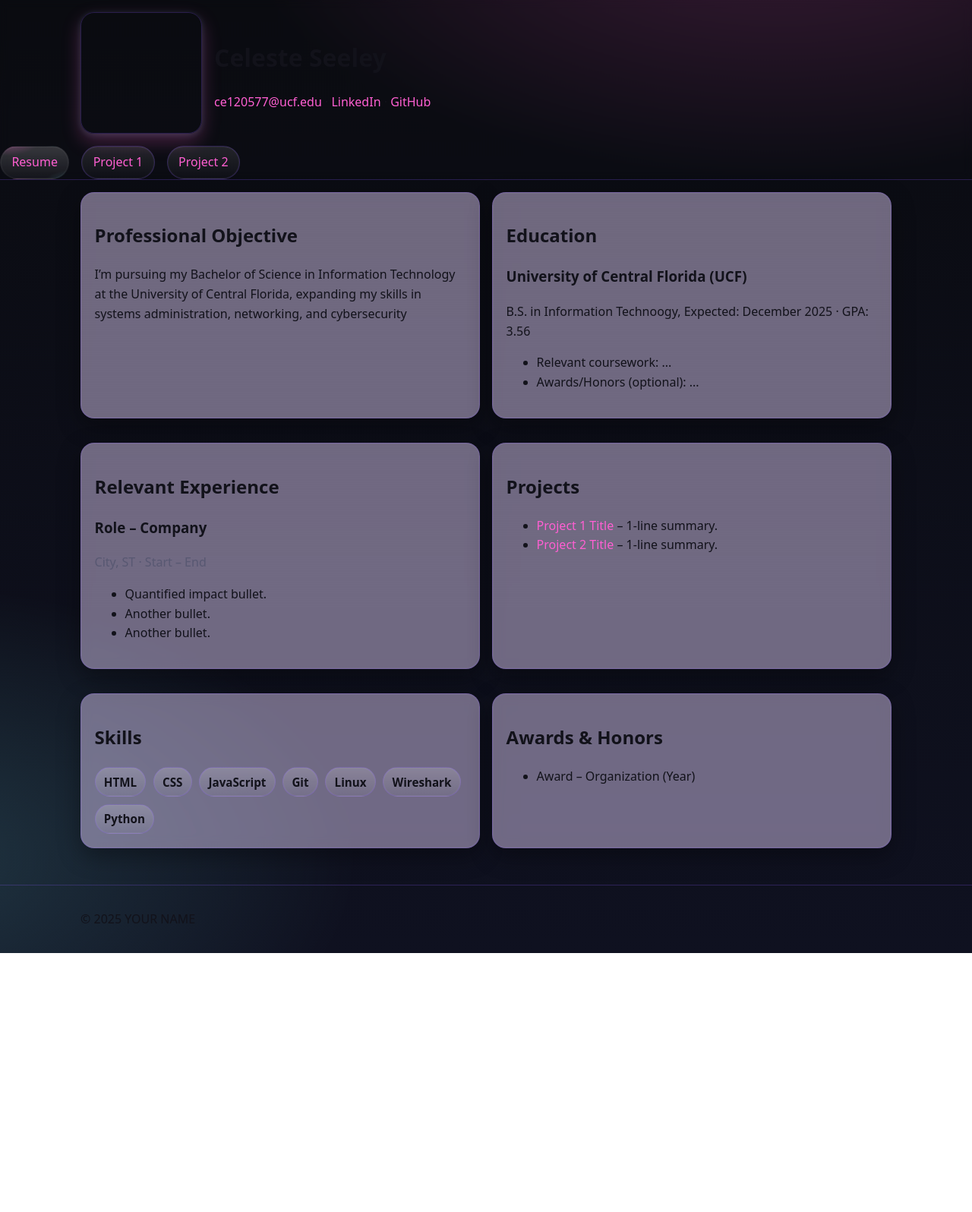
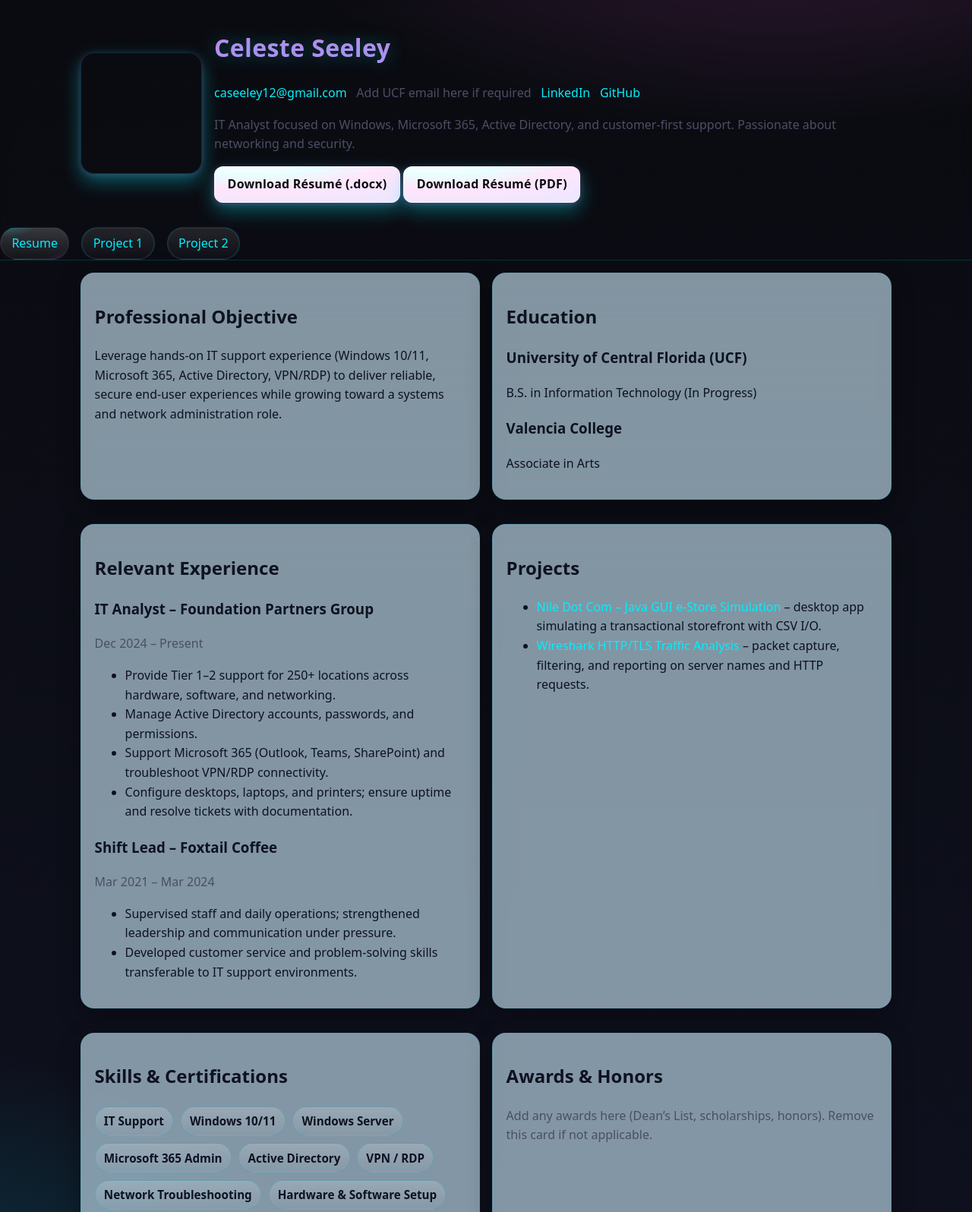
Before and after one commit to cas-dotcom/cas-dotcom.github.io, a plain HTML site: page index.html in a window 1280 px wide. Shown: the top 1596 px of the page at 76% size. Before the commit the page ends 1255 px from the top, so only its background shows below. Drawn offline with Linux system fonts and the light colour scheme.

Commit message:
Add files via upload

```diff
--- a/index.html
+++ b/index.html
@@ -9,18 +9,23 @@
   <link rel="stylesheet" href="styles.css" />
 </head>
 <body>
+  <span class="stars" aria-hidden="true"></span>
   <a class="skip-link" href="#main">Skip to main content</a>
 
   <header role="banner" class="site-header">
     <div class="container">
-      <img class="headshot" src="images/headshot.jpg" alt="Professional headshot of YOUR NAME" width="160" height="160" />
+      <img class="headshot" src="images/headshot.jpg" alt="Professional headshot of Celeste Seeley" width="160" height="160" />
       <div>
-        <h1>Celeste Seeley</h1>
+        <h1 class="holo-text">Celeste Seeley</h1>
         <p>
-          <a href="mailto:ce120577@ucf.edu">ce120577@ucf.edu</a> ·
-          <a href="https://www.linkedin.com/in/celeste-seeley-88b2a7195/" rel="me">LinkedIn</a> ·
-          <a href="https://github.com/cas-dotcom" rel="me">GitHub</a>
+          <a href="mailto:caseeley12@gmail.com">caseeley12@gmail.com</a>
+          · <span class="muted">Add UCF email here if required</span>
+          · <a href="#" aria-label="LinkedIn profile (add your URL)">LinkedIn</a>
+          · <a href="#" aria-label="GitHub profile (add your URL)">GitHub</a>
         </p>
+        <p class="muted">IT Analyst focused on Windows, Microsoft 365, Active Directory, and customer-first support. Passionate about networking and security.</p>
+        <p><a class="button" href="resume/Celeste-Seeley-Resume.docx" download>Download Résumé (.docx)</a>
+<a class="button" href="resume/Celeste-Seeley-Resume.pdf" download>Download Résumé (PDF)</a></p>
       </div>
     </div>
     <nav aria-label="Primary" class="nav">
@@ -36,31 +41,39 @@
     <section class="container grid two">
       <article aria-labelledby="objective-heading" class="card">
         <h2 id="objective-heading">Professional Objective</h2>
-        <p>I’m pursuing my Bachelor of Science in Information Technology at the University of Central Florida, expanding my skills in systems administration, networking, and cybersecurity</p>
+        <p>Leverage hands-on IT support experience (Windows 10/11, Microsoft 365, Active Directory, VPN/RDP) to deliver reliable, secure end-user experiences while growing toward a systems and network administration role.</p>
       </article>
 
       <article aria-labelledby="education-heading" class="card">
         <h2 id="education-heading">Education</h2>
         <h3>University of Central Florida (UCF)</h3>
-        <p>B.S. in Information Technoogy, Expected: December 2025 · GPA: 3.56</p>
-        <ul>
-          <li>Relevant coursework: ...</li>
-          <li>Awards/Honors (optional): ...</li>
-        </ul>
+        <p>B.S. in Information Technology (In Progress)</p>
+        <h3>Valencia College</h3>
+        <p>Associate in Arts</p>
       </article>
     </section>
 
     <section class="container grid two">
       <article aria-labelledby="experience-heading" class="card">
         <h2 id="experience-heading">Relevant Experience</h2>
-        <!-- If none, delete this whole article -->
+
         <section class="job">
-          <h3>Role – Company</h3>
-          <p class="muted">City, ST · Start – End</p>
+          <h3>IT Analyst – Foundation Partners Group</h3>
+          <p class="muted">Dec 2024 – Present</p>
           <ul>
-            <li>Quantified impact bullet.</li>
-            <li>Another bullet.</li>
-            <li>Another bullet.</li>
+            <li>Provide Tier 1–2 support for 250+ locations across hardware, software, and networking.</li>
+            <li>Manage Active Directory accounts, passwords, and permissions.</li>
+            <li>Support Microsoft 365 (Outlook, Teams, SharePoint) and troubleshoot VPN/RDP connectivity.</li>
+            <li>Configure desktops, laptops, and printers; ensure uptime and resolve tickets with documentation.</li>
+          </ul>
+        </section>
+
+        <section class="job">
+          <h3>Shift Lead – Foxtail Coffee</h3>
+          <p class="muted">Mar 2021 – Mar 2024</p>
+          <ul>
+            <li>Supervised staff and daily operations; strengthened leadership and communication under pressure.</li>
+            <li>Developed customer service and problem-solving skills transferable to IT support environments.</li>
           </ul>
         </section>
       </article>
@@ -68,37 +81,42 @@
       <article aria-labelledby="projects-heading" class="card">
         <h2 id="projects-heading">Projects</h2>
         <ul>
-          <li><a href="project1.html">Project 1 Title</a> – 1-line summary.</li>
-          <li><a href="project2.html">Project 2 Title</a> – 1-line summary.</li>
+          <li><a href="project1.html">Nile Dot Com – Java GUI e‑Store Simulation</a> – desktop app simulating a transactional storefront with CSV I/O.</li>
+          <li><a href="project2.html">Wireshark HTTP/TLS Traffic Analysis</a> – packet capture, filtering, and reporting on server names and HTTP requests.</li>
         </ul>
       </article>
     </section>
 
     <section class="container grid two">
       <article aria-labelledby="skills-heading" class="card">
-        <h2 id="skills-heading">Skills</h2>
+        <h2 id="skills-heading">Skills & Certifications</h2>
         <ul class="tags" role="list">
-          <li>HTML</li><li>CSS</li><li>JavaScript</li><li>Git</li><li>Linux</li><li>Wireshark</li><li>Python</li>
+          <li class="chip">IT Support</li><li class="chip">Windows 10/11</li><li class="chip">Windows Server</li>
+          <li class="chip">Microsoft 365 Admin</li><li class="chip">Active Directory</li><li class="chip">VPN / RDP</li>
+          <li class="chip">Network Troubleshooting</li><li class="chip">Hardware & Software Setup</li>
+          <li class="chip">ServiceNow / Jira / Zendesk</li><li class="chip">Documentation</li>
+        </ul>
+        <ul>
+          <li>Microsoft Office Specialist</li>
+          <li>Adobe Photoshop Certified</li>
+          <li>Google AI Essentials Specialization</li>
+          <li>Google IT Support Professional Certificate</li>
         </ul>
       </article>
 
       <article aria-labelledby="awards-heading" class="card">
         <h2 id="awards-heading">Awards & Honors</h2>
-        <!-- If none, delete this article -->
-        <ul>
-          <li>Award – Organization (Year)</li>
-        </ul>
+        <p class="muted">Add any awards here (Dean’s List, scholarships, honors). Remove this card if not applicable.</p>
       </article>
     </section>
   </main>
 
   <footer role="contentinfo" class="site-footer">
     <div class="container">
-      <p>© <span id="year"></span> YOUR NAME</p>
+      <p>© <span id="year"></span> Celeste Seeley</p>
+      <p><a href="resume/Celeste-Seeley-Resume.docx" download>Download Résumé (.docx)</a> | <a href="resume/Celeste-Seeley-Resume.pdf" download>Download Résumé (PDF)</a></p>
     </div>
-    <script>
-      document.getElementById('year').textContent = new Date().getFullYear();
-    </script>
+    <script>document.getElementById('year').textContent = new Date().getFullYear();</script>
   </footer>
 </body>
 </html>
--- a/styles.css
+++ b/styles.css
@@ -1,4 +1,4 @@
-/* ===== y2k cyber pink theme (no frameworks) ===== */
+/* ===== y2k cyber aqua-pop theme ===== */
 
 /* palette */
 :root {
@@ -7,22 +7,22 @@
   --border: rgba(255,255,255,0.12);
   --text: #f7f7fb;
   --muted: #b7b7c9;
-  --accent: #ff5fd2;         /* neon pink */
-  --accent-2: #7cf7ff;       /* aqua glow */
-  --accent-3: #c29bff;       /* lavender */
+  --accent: #00f0ff;         /* aqua pop */
+  --accent-2: #ff66e8;       /* neon pink */
+  --accent-3: #b07cff;       /* lavender */
   --focus: #ffd166;          /* accessible focus */
   --radius: 18px;
   --max: 1100px;
 }
 
-/* respect system dark/light but keep the vibe */
+/* respect system light mode while keeping vibe */
 @media (prefers-color-scheme: light) {
   :root {
-    --bg: #fdf7ff;
-    --panel: rgba(232, 216, 255, 0.45);
-    --border: rgba(137, 88, 255, 0.25);
-    --text: #12121a;
-    --muted: #585872;
+    --bg: #f7fcff;
+    --panel: rgba(210, 240, 255, 0.6);
+    --border: rgba(0, 160, 190, 0.25);
+    --text: #0e1220;
+    --muted: #4b4f66;
   }
 }
 
@@ -33,14 +33,14 @@ body {
   min-height: 100svh;
   color: var(--text);
   background:
-    radial-gradient(1200px 600px at 80% -10%, rgba(255,95,210,0.20), transparent 60%),
-    radial-gradient(1000px 600px at -10% 90%, rgba(124,247,255,0.16), transparent 60%),
+    radial-gradient(1200px 600px at 80% -10%, rgba(255,102,232,0.20), transparent 60%),
+    radial-gradient(1000px 600px at -10% 90%, rgba(0,240,255,0.16), transparent 60%),
     linear-gradient(180deg, #0a0b10 0%, #0f1120 100%);
   font: 16px/1.6 ui-sans-serif, system-ui, Segoe UI, Roboto, Helvetica, Arial;
   overflow-x: hidden;
 }
 
-/* subtle scanlines for retro monitor */
+/* subtle scanlines */
 body::after{
   content:"";
   position:fixed; inset:0;
@@ -56,7 +56,7 @@ body::after{
   opacity:.35;
 }
 
-/* star sparkle background (gentle) */
+/* star sparkle background */
 .stars, .stars::before, .stars::after{
   position: fixed; inset: 0; content: ""; pointer-events:none;
   background-image:
@@ -109,8 +109,8 @@ a:hover { text-decoration: underline; text-underline-offset: 2px; }
 .nav a[aria-current="page"] {
   border-color: transparent;
   background:
-    radial-gradient(120% 120% at 10% -20%, rgba(255,95,210,.35), transparent 40%),
-    radial-gradient(120% 120% at 110% 120%, rgba(124,247,255,.25), transparent 40%),
+    radial-gradient(120% 120% at 10% -20%, rgba(0,240,255,.35), transparent 40%),
+    radial-gradient(120% 120% at 110% 120%, rgba(255,102,232,.25), transparent 40%),
     linear-gradient(180deg, rgba(255,255,255,0.18), rgba(255,255,255,0.04));
 }
 
@@ -118,7 +118,7 @@ a:hover { text-decoration: underline; text-underline-offset: 2px; }
 .grid.two { display: grid; grid-template-columns: 1fr; gap: 1rem; }
 @media (min-width: 760px){ .grid.two { grid-template-columns: 1fr 1fr; } }
 
-/* cards (glassmorphism) */
+/* cards */
 .card{
   background: var(--panel);
   border: 1px solid var(--border);
@@ -133,7 +133,7 @@ a:hover { text-decoration: underline; text-underline-offset: 2px; }
 /* header branding */
 .site-header .container{ display: flex; align-items: center; gap: 1rem; }
 .headshot{ border-radius: 18px; width: 160px; height: 160px; object-fit: cover;
-  box-shadow: 0 10px 25px rgba(255,95,210,.25), 0 2px 8px rgba(124,247,255,.15);
+  box-shadow: 0 10px 25px rgba(0,240,255,.35), 0 2px 8px rgba(255,102,232,.2);
   border: 1px solid var(--border);
 }
 
@@ -141,7 +141,7 @@ a:hover { text-decoration: underline; text-underline-offset: 2px; }
 .holo-text{
   background: conic-gradient(from 180deg at 50% 50%, var(--accent), var(--accent-2), var(--accent-3), var(--accent));
   -webkit-background-clip: text; background-clip: text; color: transparent;
-  text-shadow: 0 0 24px rgba(255,95,210,.35);
+  text-shadow: 0 0 24px rgba(0,240,255,.35);
   letter-spacing: .4px;
 }
 
@@ -166,11 +166,11 @@ a:hover { text-decoration: underline; text-underline-offset: 2px; }
   display:inline-block; padding:.7rem 1.1rem; border-radius:12px;
   color:#0a0b10; font-weight:700; letter-spacing:.2px;
   background:
-    radial-gradient(120% 120% at 20% -10%, #fff 0%, #ffe7fb 30%, #e4fbff 60%, #efe6ff 100%);
+    radial-gradient(120% 120% at 20% -10%, #fff 0%, #e8feff 30%, #ffe6fb 60%, #efe6ff 100%);
   border: 0;
   box-shadow:
-    0 10px 25px rgba(255,95,210,.35),
-    0 2px 8px rgba(124,247,255,.25),
+    0 10px 25px rgba(0,240,255,.35),
+    0 2px 8px rgba(255,102,232,.25),
     inset 0 0 0 1px rgba(255,255,255,.6);
 }
 .button:hover{ filter: brightness(1.05); transform: translateY(-1px); }
@@ -182,8 +182,8 @@ img { max-width: 100%; height: auto; border-radius: var(--radius); display: bloc
 /* job sections */
 .job + .job { margin-top: 1rem; }
 
-/* footnote */
-.site-footer .container { display:flex; justify-content: space-between; align-items:center; gap:1rem; }
+/* footer */
+.site-footer .container { display:flex; justify-content: space-between; align-items:center; gap:1rem; flex-wrap: wrap; }
 
 /* print */
 @media print {
```
Also changed, not shown: project1.html (+11 -9 lines), project2.html (+11 -9 lines), 2 other files.
